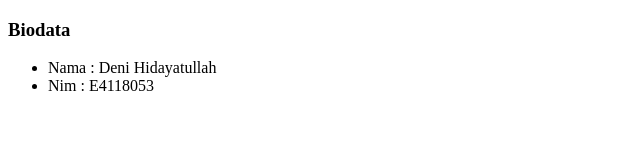
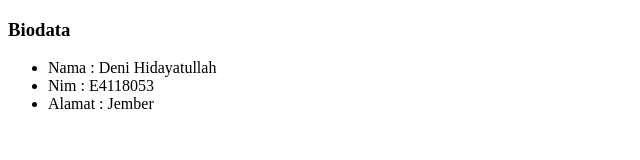
Before and after one commit to DeniHidayatullah/tugas-minggu-14, a plain HTML site: page fiturregister.html in a window 1280 px wide. Shown: the whole page, without its empty margins (0-640 px from the left). Drawn offline with Linux system fonts and the light colour scheme.

Commit message:
merubah data di fitur register

```diff
--- a/fiturregister.html
+++ b/fiturregister.html
@@ -12,6 +12,7 @@
 	<ul>
 		<li>Nama : Deni Hidayatullah</li>
 		<li>Nim : E4118053</li>
+		<li>Alamat : Jember</li>
 	</ul>
 </body>
 
```
